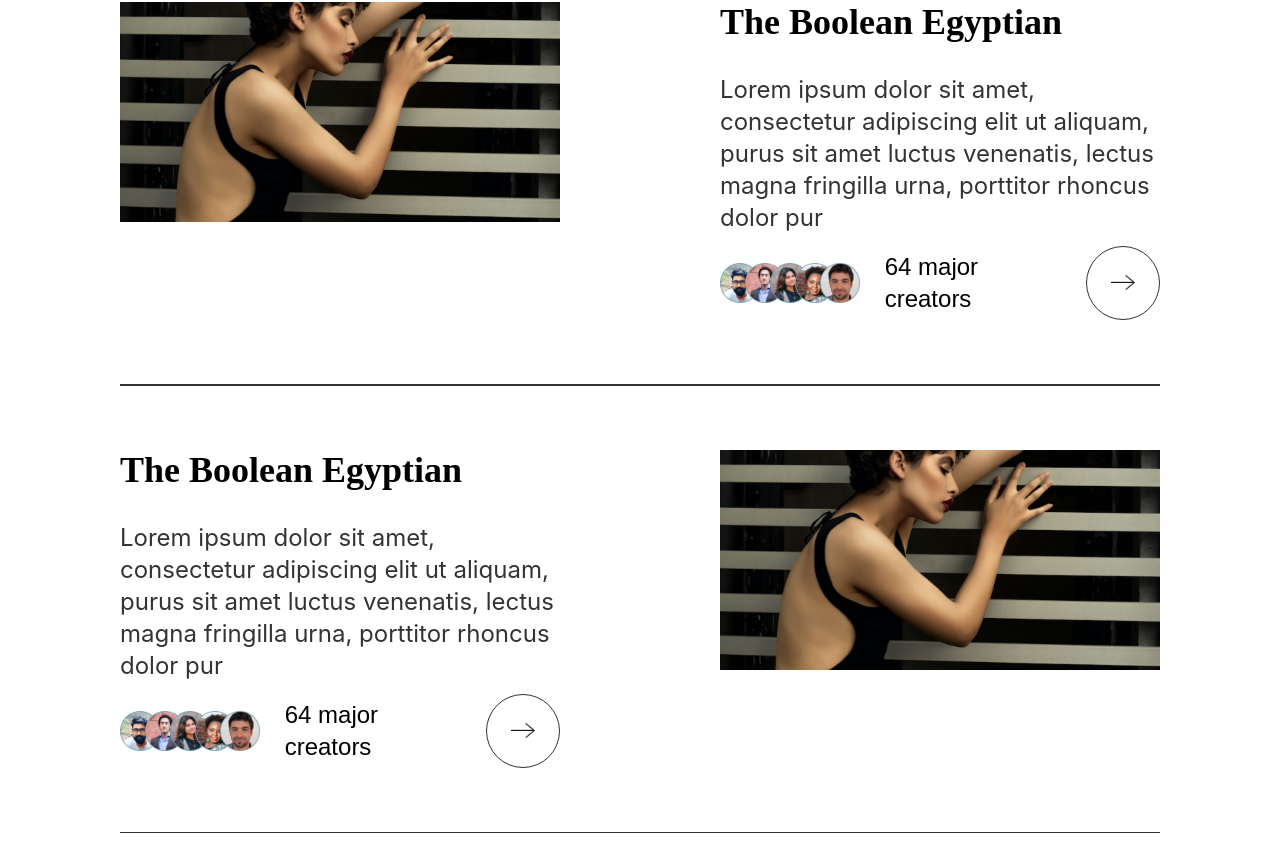
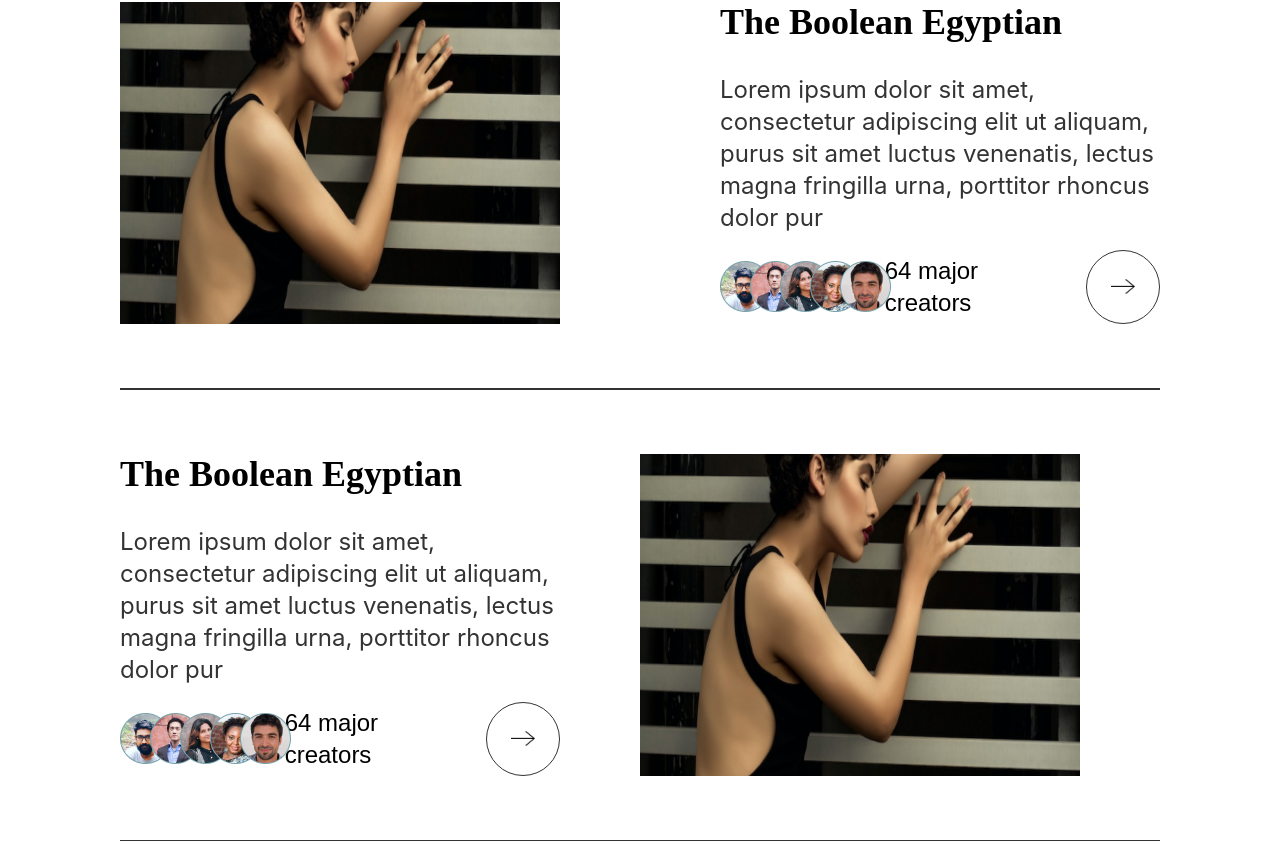
Before and after one commit to tagbochinedu/Twitter-December-Challenge-E-Commerce-, a React (Create React App) app: page / in a window 1280 px wide. Shown: the part 664-1505 px from the top of the page. Built offline with nearby package versions, Linux system fonts and the light colour scheme; a web font is replaced by a local one.

Commit message:
homepage grid incomplete-transition created

```diff
--- a/src/Components/HomePageGrid.js
+++ b/src/Components/HomePageGrid.js
@@ -9,18 +9,18 @@ const HomePageGrid = () => {
   return (
     <>
       <h3 className="font-stix font-bold text-4xl">The Boolean Egyptian</h3>
-      <p className="text-2xl font-normal text-lgr mt-8 mb-3">
+      <p className="text-2xl font-normal text-lgr mt-8 mb-4">
         Lorem ipsum dolor sit amet, consectetur adipiscing elit ut aliquam,
         purus sit amet luctus venenatis, lectus magna fringilla urna, porttitor
         rhoncus dolor pur
       </p>
       <div className="flex items-center justify-between">
         <div className="relative flex w-3/12">
-          <img src={img1} alt="person" className="relative w-10" />
-          <img src={img2} alt="person" className="absolute z-10 left-[25px] w-10" />
-          <img src={img3} alt="person" className="absolute z-20 left-[50px] w-10" />
-          <img src={img4} alt="person" className="absolute z-30 left-[75px] w-10" />
-          <img src={img5} alt="person" className="absolute z-40 left-[100px] w-10" />
+          <img src={img1} alt="person" className="relative" />
+          <img src={img2} alt="person" className="absolute z-10 left-[30px]" />
+          <img src={img3} alt="person" className="absolute z-20 left-[60px]" />
+          <img src={img4} alt="person" className="absolute z-30 left-[90px]" />
+          <img src={img5} alt="person" className="absolute z-40 left-[120px]" />
         </div>
         <div className="relative w-4/12">
           <p className="font-satoshi font-medium text-2xl">64 major creators</p>
--- a/src/Pages/Home.js
+++ b/src/Pages/Home.js
@@ -1,8 +1,9 @@
-import React from "react";
+import { useState } from "react";
 import img1 from "../Resources/rectangle299.png";
 import Hpg from "../Components/HomePageGrid";
 
 const Home = () => {
+  const [hover, setHover] = useState(false);
   return (
     <main>
       <div className="mx-48 my-12 p text-center">
@@ -23,9 +24,42 @@ const Home = () => {
         <h2 className="font-satoshi text-5xl text-lgr mb-9">
           Featured products
         </h2>
-        <div className="border-y-lgr border-y-[0.5px] py-16 flex justify-between">
-          <div className="w-6/12 mr-20">
-            <img src={img1} alt="lady" className="w-full" />
+        <div className="border-y-lgr border-y-[0.5px] py-16 flex justify-between relative">
+          <div
+            className="w-6/12 mr-20 relative"
+            onMouseEnter={() => {
+              setHover(true);
+            }}
+            onMouseLeave={() => {
+              setHover(false);
+            }}
+          >
+            <div className="bg-bg1 h-full text-white flex justify-center items-center text-2xl font-medium font-satoshi absolute left-0 right-0 z-10">
+              View product{" "}
+              <span className="ml-10">
+                <svg
+                  xmlns="http://www.w3.org/2000/svg"
+                  fill="none"
+                  viewBox="0 0 24 24"
+                  stroke-width="1.5"
+                  stroke="currentColor"
+                  class="w-12 border-white border-[0.5px] rounded-full"
+                >
+                  <path
+                    stroke-linecap="round"
+                    stroke-linejoin="round"
+                    d="M17.25 8.25L21 12m0 0l-3.75 3.75M21 12H3"
+                  />
+                </svg>
+              </span>
+            </div>
+            <img
+              src={img1}
+              alt="lady"
+              className={`w-full h-full transition-all ease-in-out delay-300 duration-1000 absolute z-20 ${
+                hover ? "opacity-0" : "opacity-100"
+              }`}
+            />
           </div>
           <div className="w-6/12 ml-20">
             <Hpg />
@@ -35,8 +69,41 @@ const Home = () => {
           <div className="w-6/12 mr-20">
             <Hpg />
           </div>
-          <div className="w-6/12 ml-20">
-            <img src={img1} alt="lady" className="w-full" />
+          <div
+            className="w-6/12 mr-20 relative"
+            onMouseEnter={() => {
+              setHover(true);
+            }}
+            onMouseLeave={() => {
+              setHover(false);
+            }}
+          >
+            <div className="bg-bg1 h-full text-white flex justify-center items-center text-2xl font-medium font-satoshi absolute left-0 right-0 z-10">
+              View product{" "}
+              <span className="ml-10">
+                <svg
+                  xmlns="http://www.w3.org/2000/svg"
+                  fill="none"
+                  viewBox="0 0 24 24"
+                  stroke-width="1.5"
+                  stroke="currentColor"
+                  class="w-12 border-white border-[0.5px] rounded-full"
+                >
+                  <path
+                    stroke-linecap="round"
+                    stroke-linejoin="round"
+                    d="M17.25 8.25L21 12m0 0l-3.75 3.75M21 12H3"
+                  />
+                </svg>
+              </span>
+            </div>
+            <img
+              src={img1}
+              alt="lady"
+              className={`w-full h-full transition-all ease-in-out delay-300 duration-1000 absolute z-20 ${
+                hover ? "opacity-0" : "opacity-100"
+              }`}
+            />
           </div>
         </div>
       </div>
--- a/src/index.css
+++ b/src/index.css
@@ -15,3 +15,8 @@ code {
   font-family: source-code-pro, Menlo, Monaco, Consolas, 'Courier New',
     monospace;
 }
+.bg-bg1 {
+  background: linear-gradient(rgba(0, 0, 0, 0.60), rgba(0, 0, 0, 0.60)), url(./Resources/rectangle299.png);
+  background-size: 100% 100%;
+  background-position: center;
+}
--- a/tailwind.config.js
+++ b/tailwind.config.js
@@ -15,6 +15,9 @@ module.exports = {
         lbl: "#292929",
         lgr: "#333333",
       },
+      backgroundImage: {
+        bg1: "url('/src/Resources/rectangle299.png')",
+      },
     },
   },
   plugins: [],
```
Also changed, not shown: src/Resources/Rectangle300.png (added).
